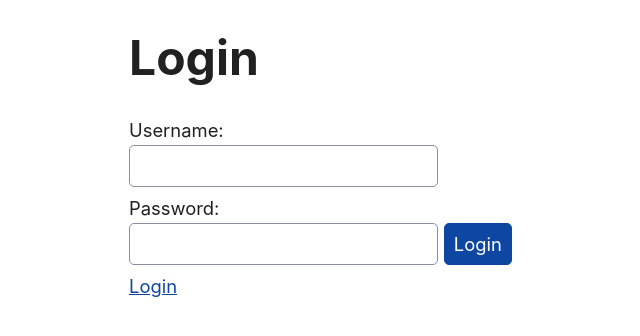
After one commit to SirCraft007/Abschlussprojekt_M460, a Flask app: page /register in a window 1280 px wide. The commit adds this page. Shown: the top 336 px of the page, without its empty margins (151-791 px from the left). Run offline with Flask 3, Linux system fonts and the light colour scheme.

Commit message:
Login flow. Tocken is goten from the api and stored in the session

```diff
--- a/app.py
+++ b/app.py
@@ -1,20 +1,46 @@
-from flask import Flask, redirect, render_template, request, url_for
+import os
+
+from flask import Flask, redirect, render_template, request, url_for, session
 import requests
 
 
 app = Flask(__name__)
 
-dev = False
-api_url = "http://localhost:3001" if dev else "https://api.sercraft.ch"
+dev_url = False
+api_url = "http://localhost:3001" if dev_url else "https://api.sercraft.ch"
+dev = True
+app.config["SESSION_COOKIE_SECURE"] = not dev
+app.config["SESSION_COOKIE_HTTPONLY"] = not dev
+app.config["SESSION_COOKIE_SAMESITE"] = "Lax"
+app.secret_key = "jakljlkfjklfhfajljhoaifpoafjhioh" if dev else os.urandom(24)
 
 
 @app.get("/")
-def home():
-    return render_template("index.html")
+def index():
+    token = session.get("access_token")
+    print(token)
+    if token is not None:
+        headers = {"x-access-token": f"{token}"}
+        print(headers)
+        response = requests.get(api_url + "/user", headers=headers)
+        if response.status_code == 200:
+            response_json = response.json()
+            username = response_json["user"]["username"]
+            session["username"] = username
+            return render_template("loggedin.html", username=username)
+
+        else:
+            return render_template("index.html", error="Error")
+
+    else:
+        return render_template("index.html")
 
 
 @app.route("/login", methods=["GET", "POST"])
 def login():
+    token = session.get("access_token")
+    if token is not None:
+        return redirect(url_for("index"))
     if request.method == "POST":
         username = request.form["username"]
         password = request.form["password"]
@@ -23,28 +49,65 @@ def login():
                 api_url + "/login",
                 json={"username": username, "password": password},
             )
-            error_message = response.json().get("message", response.text)
+            response_json = response.json()
+            if response_json["success"]:
+                session["access_token"] = response_json["token"]
+                return redirect(url_for("index"))
+            else:
+                error_message = response_json["message"]
+
             return render_template(
-                "login.html", error=error_message, password=password, username=username
+                "login.html",
+                message=error_message,
+                password=password,
+                username=username,
+                error=True,
             )
 
         except requests.exceptions.ConnectionError:
             return render_template(
                 "login.html",
-                error="Kein verbundg mit der API",
+                message="Kein verbundg mit der API",
                 password=password,
                 username=username,
+                error=True,
             )
         except Exception as e:
             print(type(e))
             print(e)
             return render_template(
-                "login.html", error=e, password=password, username=username
+                "login.html",
+                message=e,
+                password=password,
+                username=username,
+                error=True,
             )
     else:
         return render_template(
             "login.html",
+            error=False,
         )
+
+@app.route("/register", methods=["GET", "POST"])
+def register():
+    token = session.get("access_token")
+    if token is not None:
+        return redirect(url_for("index"))
+    if request.method == "POST":
+        pass
+    return render_template("register.html")
+
+
+@app.route("/protected")
+def protected():
+    current_user = session.get("username")
+    return f"Hello {current_user}"
+
+
+@app.route("/logout")
+def logout():
+    session.clear()
+    return redirect(url_for("login"))
 
 
 def hello():
@@ -52,4 +115,4 @@ def hello():
 
 
 if __name__ == "__main__":
-    app.run(debug=True, host="0.0.0.0", port=5001)
+    app.run(debug=True)
--- a/templates/index.html
+++ b/templates/index.html
@@ -1,4 +1,8 @@
 {% extends "base.html" %} {% block content %}
-<h1>Hello World!</h1>
+<h1>Hallo</h1>
 <a href="/login">Login</a>
+
+{% if error %}
+<p class="error">{{error}}</p>
+{% endif %}
 {% endblock content %}
--- /dev/null
+++ b/templates/register.html
@@ -0,0 +1,19 @@
+{% extends "base.html" %} {% block content %}
+<h1>Login</h1>
+<form action="/login" method="post">
+    <label for="username">Username:</label>
+    <input type="text" id="username" name="username" required value="{% if username %}{{ username }}{% endif %}" />
+    <label for="password">Password:</label>
+    <input type="password" id="password" name="password" required value="{% if password %}{{ password }}{% endif %}" />
+    <button type="submit">Login</button>
+</form>
+<a href="/register">Login</a>
+<div>
+    <p class="{% if error %}error{% endif %}">{% if message %}{{ message }}{% endif %}</p>
+</div>
+<style>
+    .error {
+        color: red;
+    }
+</style>
+{% endblock content %}
```
Also changed, not shown: templates/loggedin.html (added, +9 -0 lines), templates/login.html (+6 -1 lines), 1 other file.
